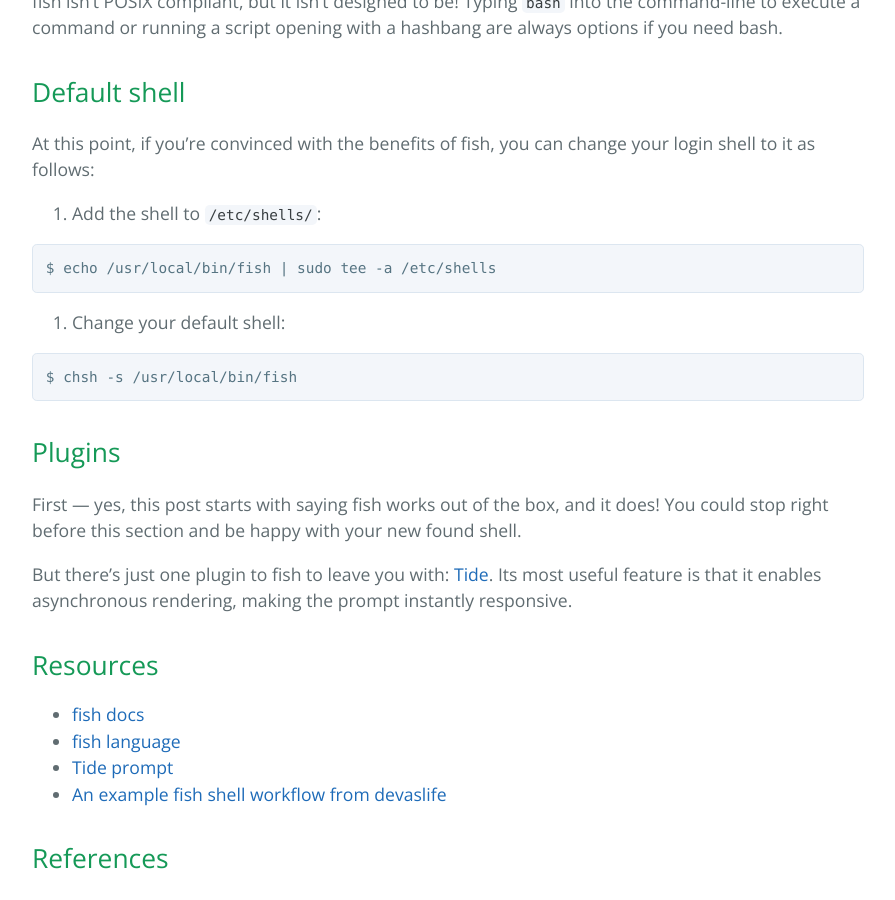
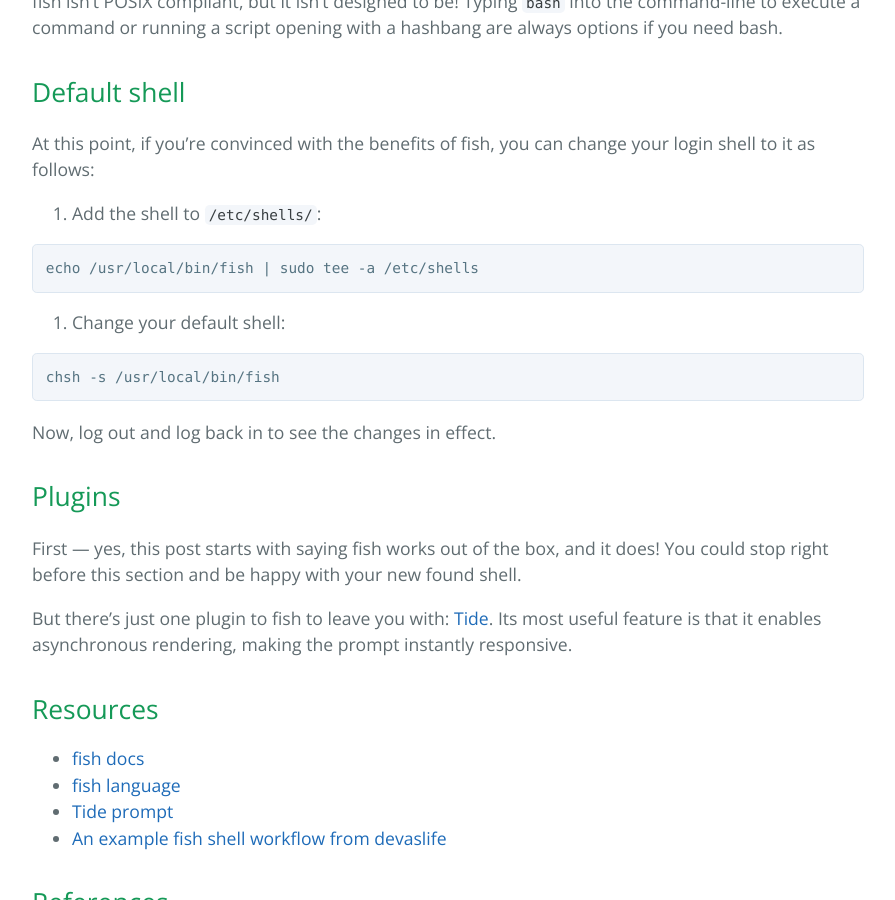
Before and after one commit to learning-software-engineering/learning-software-engineering.github.io, a Jekyll site: the page built from Topics/Software_Tools/fish.md, in a window 1280 px wide and 900 px high, scrolled down 4969 px. Shown: the whole window, without its empty margins (192-1087 px from the left). Built offline with Jekyll 4.4.1, drawn with Linux system fonts in a browser that asks for light colours; our own code applies the rules of GitHub Pages for plain Markdown files.

Commit message:
Address comments

````diff
--- a/Topics/Software_Tools/fish.md
+++ b/Topics/Software_Tools/fish.md
@@ -46,11 +46,11 @@ instructions for installing the latest version of fish on your platform.
 fish performs syntax highlighting as you type. Invalid or non-existent, unexecutable
 commands appear red if they cannot be executed.
 
-<img width="101" alt="gus" src="https://github.com/learning-software-engineering/learning-software-engineering.github.io/assets/40929644/69c96e62-5404-4f37-840e-1bbdffcb6538">
+<img width="101" alt="invalid-syntax-highlighting" src="https://github.com/learning-software-engineering/learning-software-engineering.github.io/assets/40929644/69c96e62-5404-4f37-840e-1bbdffcb6538">
 
 On the contrary, valid commands will appear in a different color.
 
-<img width="101" alt="git" src="https://github.com/learning-software-engineering/learning-software-engineering.github.io/assets/40929644/46110031-e0e2-4522-b630-791f9c387005">
+<img width="101" alt="valid-syntax-highlighting" src="https://github.com/learning-software-engineering/learning-software-engineering.github.io/assets/40929644/46110031-e0e2-4522-b630-791f9c387005">
 
 ## Autosuggestions
 
@@ -115,14 +115,16 @@ your login shell to it as follows:
 1. Add the shell to `/etc/shells/`:
 
 ```bash
-$ echo /usr/local/bin/fish | sudo tee -a /etc/shells
+echo /usr/local/bin/fish | sudo tee -a /etc/shells
 ```
 
 2. Change your default shell:
 
 ```bash
-$ chsh -s /usr/local/bin/fish
+chsh -s /usr/local/bin/fish
 ```
+
+Now, log out and log back in to see the changes in effect.
 
 ## Plugins
 
````
